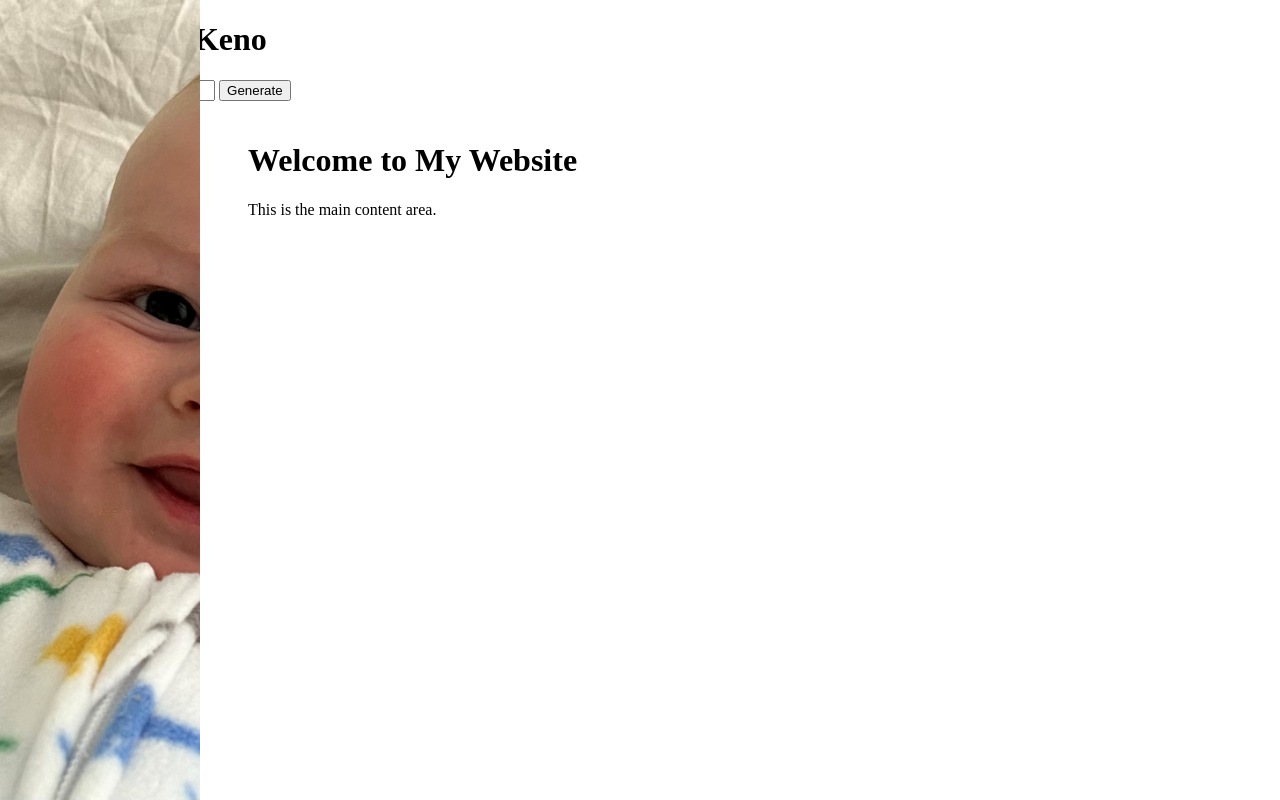
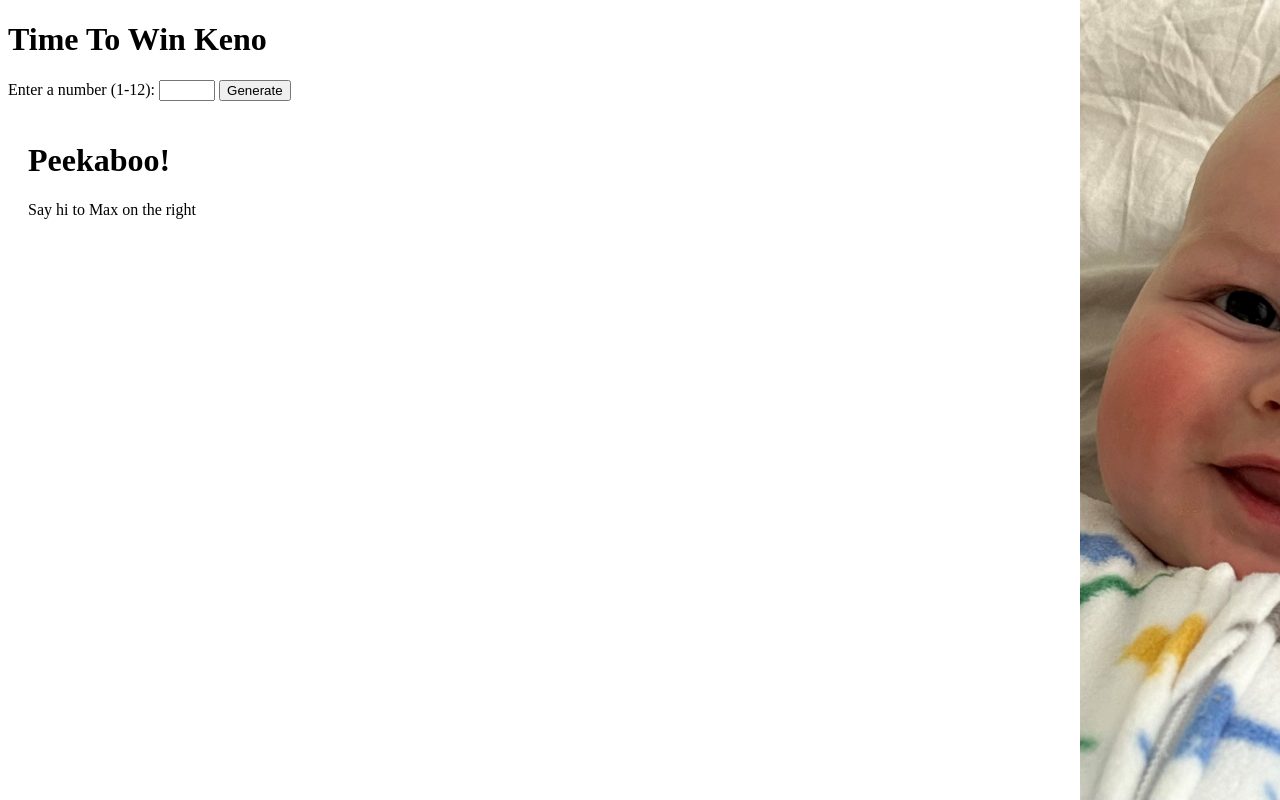
Before and after one commit to Chachi-Guggenheim/lets-win-keno, a Flask app: page / in a window 1280 px wide. Run offline with Flask 3, Linux system fonts and the light colour scheme.

Commit message:
Update index.html

```diff
--- a/templates/index.html
+++ b/templates/index.html
@@ -20,7 +20,7 @@
   .sidebar-image {
     position: fixed;
     top: 0;
-    left: 0;
+    right: 0;
     width: 200px; /* Adjust width as needed */
     height: 100vh;
     object-fit: cover;
@@ -28,7 +28,7 @@
   }
 
   .content {
-    margin-left: 220px; /* Push content to the right of the sidebar */
+    margin-right: 220px; /* Push content to the right of the sidebar */
     padding: 20px;
   }
 </style>
@@ -36,8 +36,8 @@
 <body>
   <img src="https://github.com/Chachi-Guggenheim/lets-win-keno/blob/96c8059e9e71f67f8022b248122a439c27cf372e/src/max1.jpg" alt="Sidebar Image" class="sidebar-image">
   <div class="content">
-    <h1>Welcome to My Website</h1>
-    <p>This is the main content area.</p>
+    <h1>Peekaboo!</h1>
+    <p>Say hi to Max on the right</p>
   </div>
 </body>
 
```
